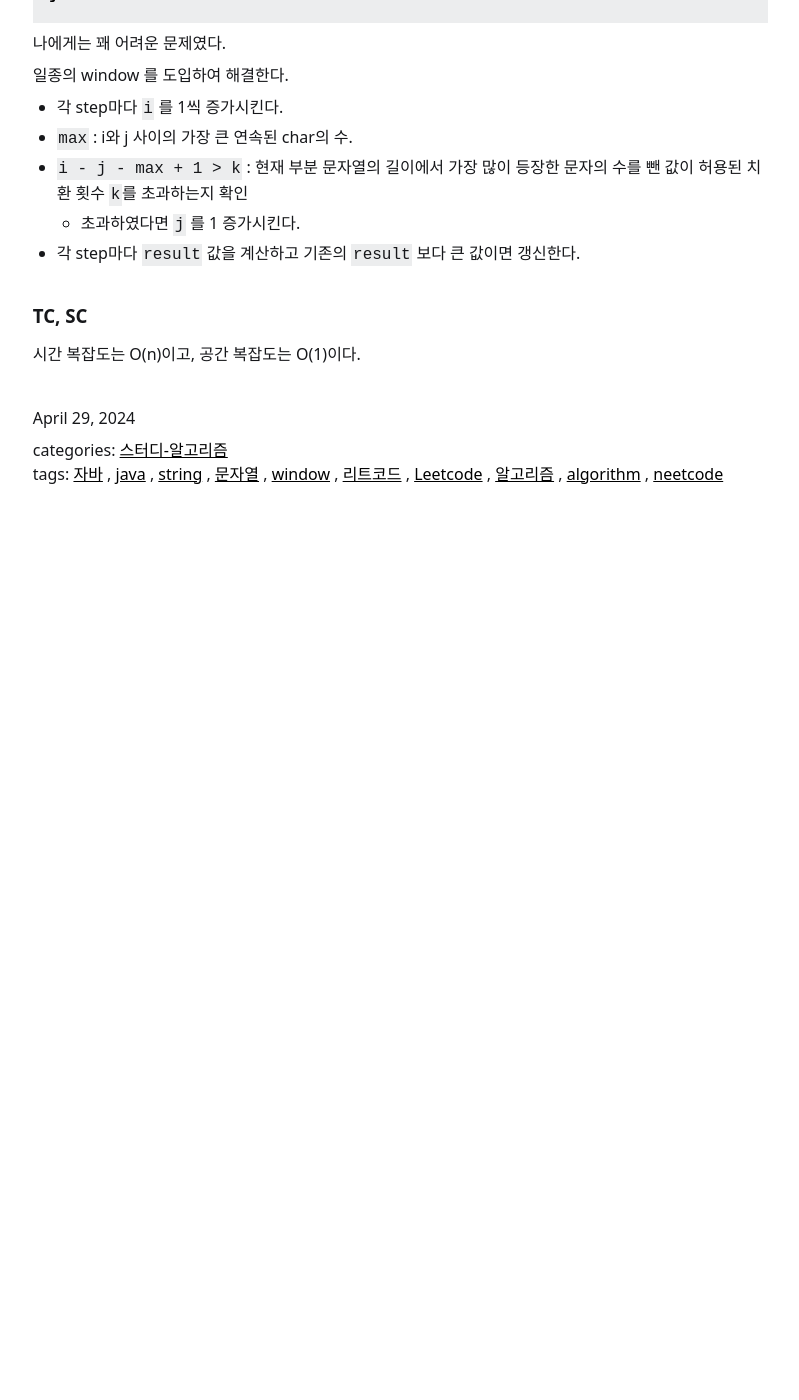
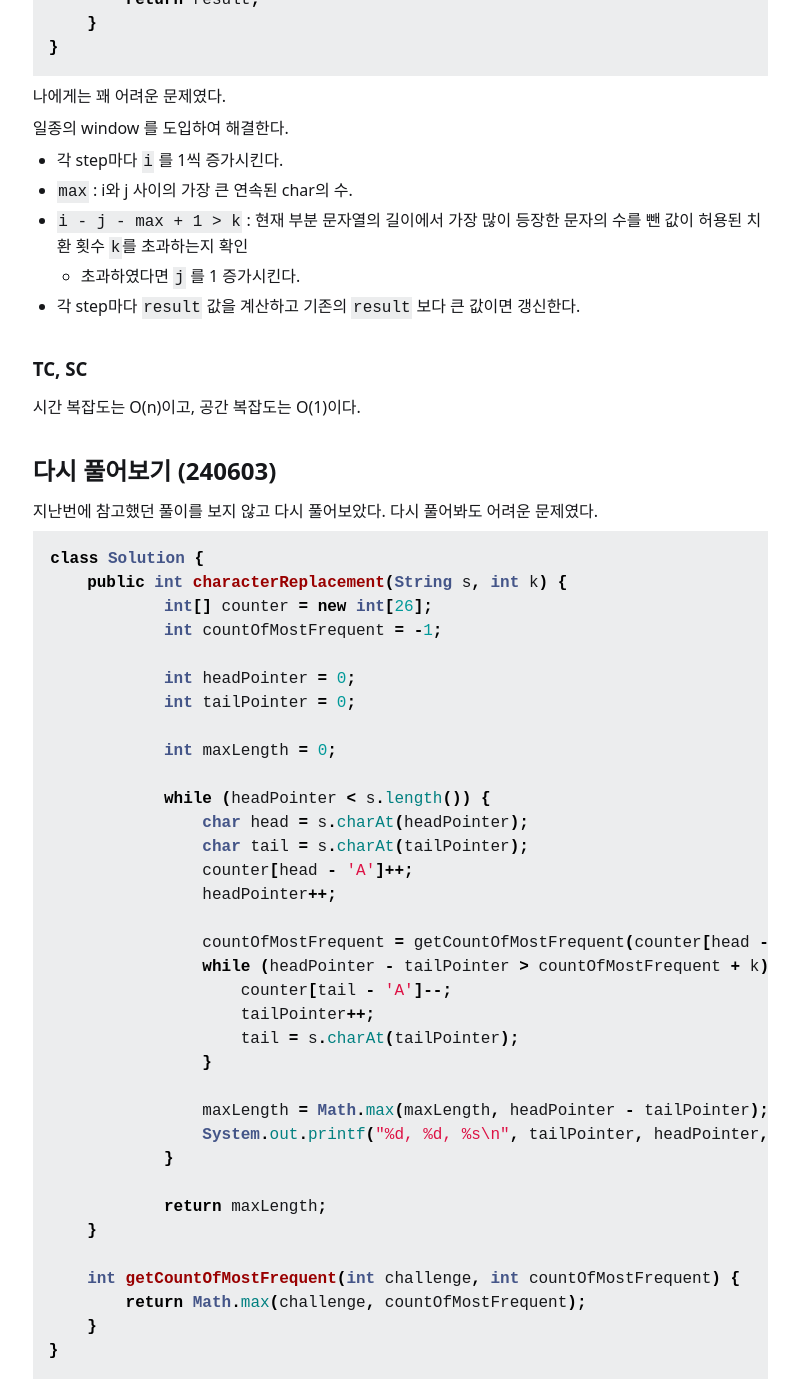
Before and after one commit to dev-jonghoonpark/algorithm-blog, a Jekyll site: the page built from _posts/2024-04-29-leetcode-424.md, in a window 1280 px wide and 1400 px high, scrolled down 1017 px. Shown: the whole window, without its empty margins (320-1119 px from the left). Built offline with Jekyll 4.4.1, drawn with Linux system fonts in a browser that asks for light colours; the table of contents is made by our own code; before the commit the page ends 1599 px from its top, so only the background shows below that; some of the changed text lies outside the part shown.

Commit message:
update post

````diff
--- a/_posts/2024-04-29-leetcode-424.md
+++ b/_posts/2024-04-29-leetcode-424.md
@@ -68,3 +68,50 @@ class Solution {
 ### TC, SC
 
 시간 복잡도는 O(n)이고, 공간 복잡도는 O(1)이다.
+
+## 다시 풀어보기 (240603)
+
+지난번에 참고했던 풀이를 보지 않고 다시 풀어보았다. 다시 풀어봐도 어려운 문제였다.
+
+```java
+class Solution {
+    public int characterReplacement(String s, int k) {
+            int[] counter = new int[26];
+            int countOfMostFrequent = -1;
+
+            int headPointer = 0;
+            int tailPointer = 0;
+
+            int maxLength = 0;
+
+            while (headPointer < s.length()) {
+                char head = s.charAt(headPointer);
+                char tail = s.charAt(tailPointer);
+                counter[head - 'A']++;
+                headPointer++;
+
+                countOfMostFrequent = getCountOfMostFrequent(counter[head - 'A'], countOfMostFrequent);
+                while (headPointer - tailPointer > countOfMostFrequent + k) {
+                    counter[tail - 'A']--;
+                    tailPointer++;
+                    tail = s.charAt(tailPointer);
+                }
+
+                maxLength = Math.max(maxLength, headPointer - tailPointer);
+                System.out.printf("%d, %d, %s\n", tailPointer, headPointer, s.substring(tailPointer, headPointer));
+            }
+
+            return maxLength;
+    }
+
+    int getCountOfMostFrequent(int challenge, int countOfMostFrequent) {
+        return Math.max(challenge, countOfMostFrequent);
+    }
+}
+```
+
+### TC, SC
+
+시간 복잡도는 O(n)이고, 공간 복잡도는 O(1)이다.
+
+![final result](/assets/images/2024-04-29-leetcode-424/final-result.png)
````
Also changed, not shown: assets/images/2024-04-29-leetcode-424/final-result.png (added).
